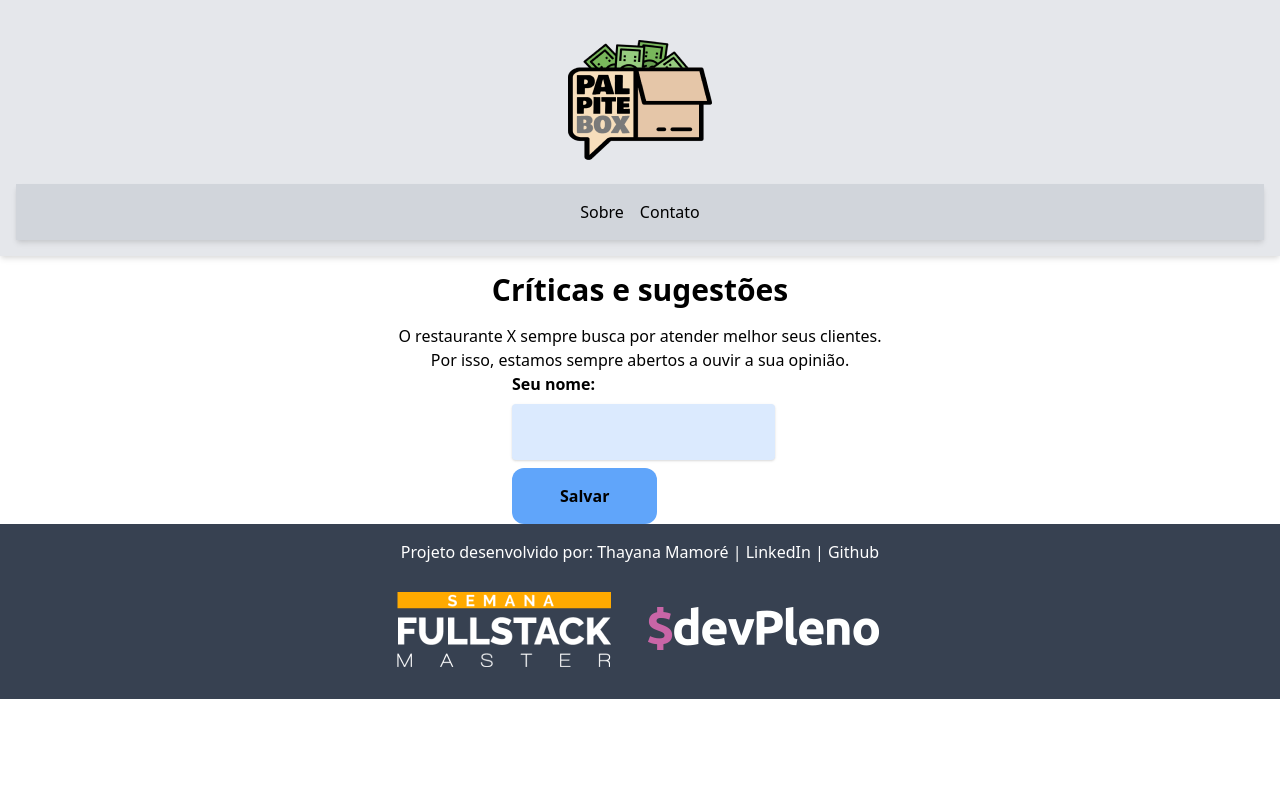
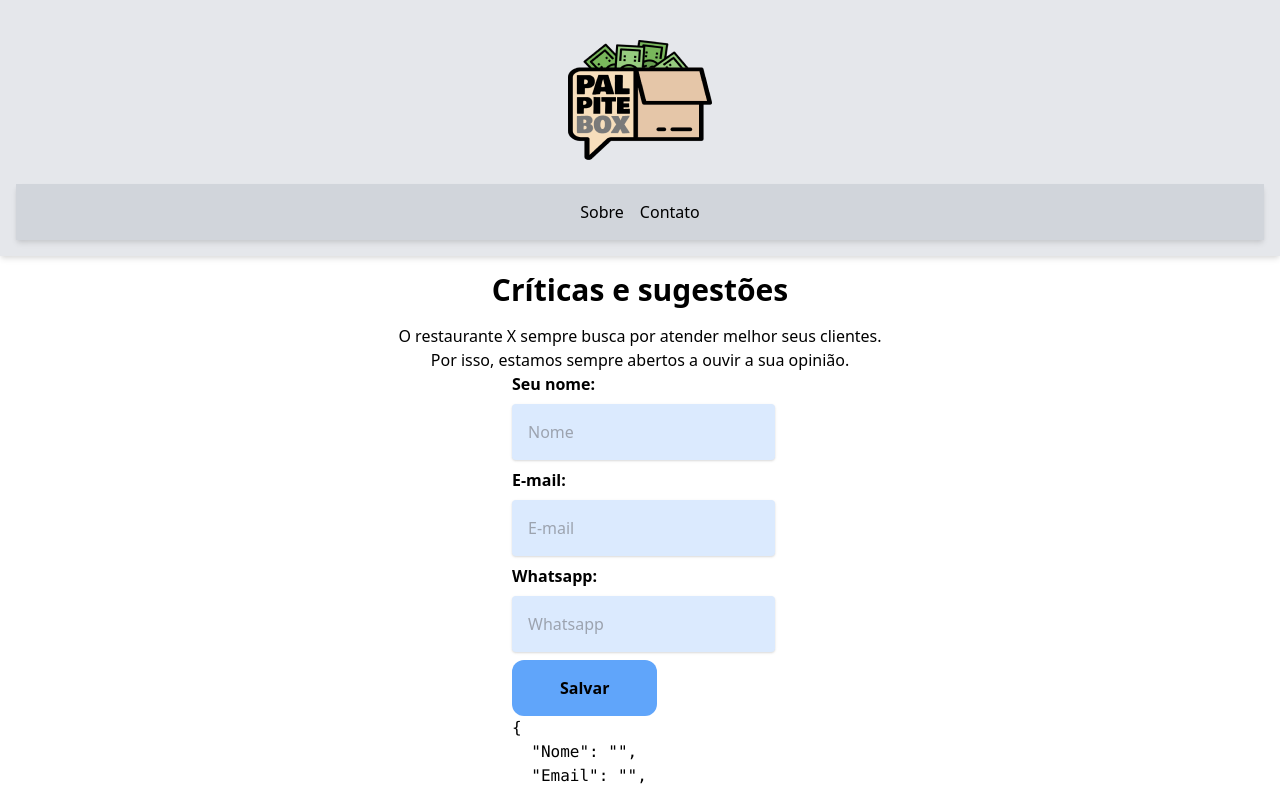
Before and after one commit to thauska/palpitebox, a Next.js app: page /pesquisa in a window 1280 px wide. Shown: the top 790 px of the page. Built offline with nearby package versions, Linux system fonts and the light colour scheme.

Commit message:
Formulário para coletar dados dentro da planilha

```diff
--- a/pages/pesquisa.js
+++ b/pages/pesquisa.js
@@ -1,14 +1,15 @@
-import React from 'react'
+import React, { useState } from 'react'
 import Link from 'next/link'
 
 const Pesquisa = () => {
 
+    const [form, setForm] = useState({
+        Nome: '',
+        Email: '',
+        Whatsapp: ''
+    })
+
     const save = async () => {
-        const form = {
-            Nome: 'aaa',
-            Email: 'bbb',
-            Whatsapp: 'ccc'
-        }
 
         try{
             const response = await fetch('/api/save', {
@@ -24,6 +25,17 @@ const Pesquisa = () => {
 
     }
 
+    const onChange = event => {
+        console.log(event.target.value)
+
+        const value = event.target.value
+        const key = event.target.name
+        setForm(old => ({
+            ...old,
+            [key]: value
+        }))
+    }
+
     return (
         <div>
             <h1 className="text-center font-bold my-4 text-3xl">Críticas e sugestões</h1>
@@ -33,8 +45,16 @@ const Pesquisa = () => {
             </p>
             <div className="w-1/5 mx-auto">
                 <label className="font-bold">Seu nome:</label>
-                <input type="text" className="p-4 my-2 block shadow bg-blue-100 rounded" />
+                <input type="text" className="p-4 my-2 block shadow bg-blue-100 rounded" placeholder="Nome" onChange={onChange} name="Nome" value={form.Nome} />
+                <label className="font-bold">E-mail:</label>
+                <input type="text" className="p-4 my-2 block shadow bg-blue-100 rounded" placeholder="E-mail" onChange={onChange} name="Email" value={form.Email} />
+                <label className="font-bold">Whatsapp:</label>
+                <input type="text" className="p-4 my-2 block shadow bg-blue-100 rounded" placeholder="Whatsapp" onChange={onChange} name="Whatsapp" value={form.Whatsapp} />
                 <button className="bg-blue-400 px-12 py-4 font-bold rounded-xl hover:bg-blue-500" onClick={save}>Salvar</button>
+
+                <pre>
+                    {JSON.stringify(form, null, 2)}
+                </pre>
             </div>
         </div>
     )
```
